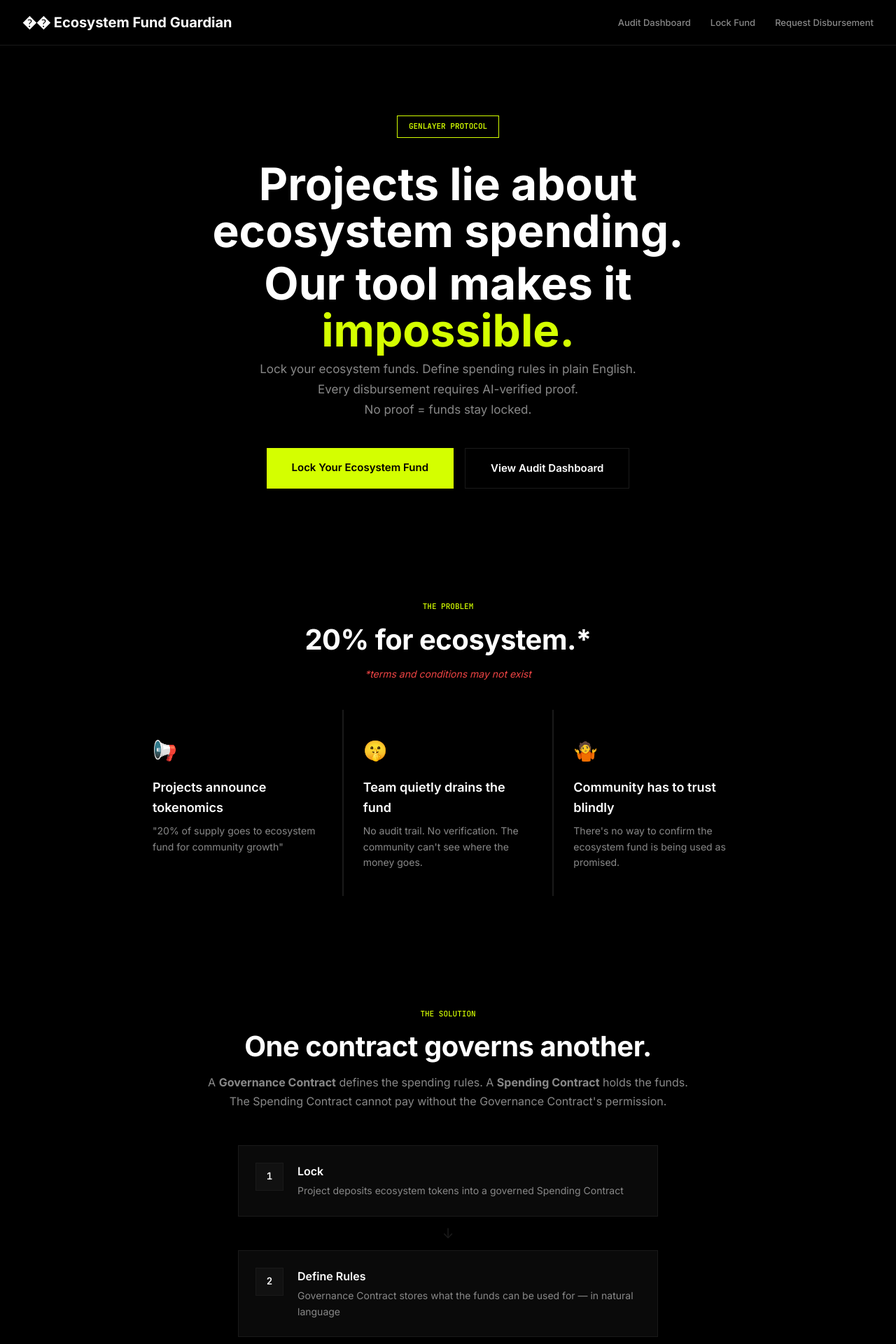
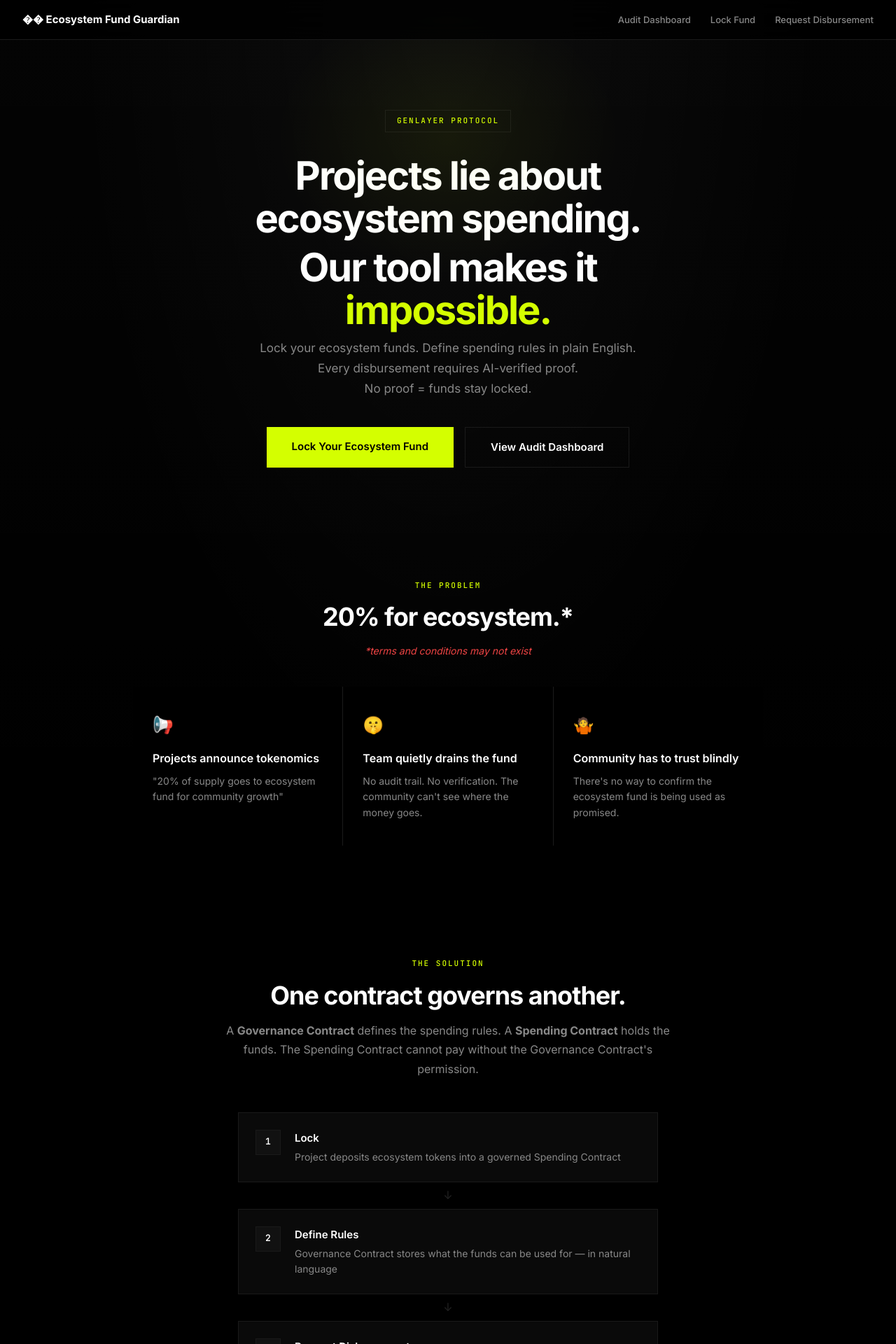
Before and after one commit to latiblack/ecosystem-fund-guardian, a React (Vite) app in the folder frontend/: page / in a window 1280 px wide. Shown: the top 1920 px of the page at 70% size. Built offline with nearby package versions, Linux system fonts and the light colour scheme; no server answers.

Commit message:
style: Inter + JetBrains Mono only, white gradient bg, lemon accent

```diff
--- a/frontend/src/index.css
+++ b/frontend/src/index.css
@@ -10,7 +10,6 @@
   --green: #d4ff00;
   --red: #ef4444;
   --yellow: #eab308;
-  --font-heading: 'Inter', sans-serif;
   --font-body: 'Inter', -apple-system, BlinkMacSystemFont, sans-serif;
   --font-mono: 'JetBrains Mono', 'Fira Code', monospace;
 }
@@ -31,6 +30,11 @@ body {
 
 .app {
   min-height: 100vh;
+  background:
+    radial-gradient(ellipse 60% 40% at 50% 0%, rgba(255, 255, 255, 0.04) 0%, transparent 70%),
+    radial-gradient(ellipse 80% 50% at 50% 100%, rgba(255, 255, 255, 0.02) 0%, transparent 60%),
+    linear-gradient(180deg, rgba(255, 255, 255, 0.015) 0%, transparent 30%),
+    var(--bg);
 }
 
 /* Navbar */
@@ -40,21 +44,19 @@ body {
   justify-content: space-between;
   padding: 16px 32px;
   border-bottom: 1px solid var(--border);
-  background: var(--bg);
+  background: rgba(0, 0, 0, 0.8);
   position: sticky;
   top: 0;
   z-index: 50;
-  backdrop-filter: blur(12px);
+  backdrop-filter: blur(20px);
 }
 
 .logo {
-  font-family: var(--font-heading);
-  font-size: 20px;
+  font-family: var(--font-body);
+  font-size: 15px;
   font-weight: 700;
   color: var(--text);
   text-decoration: none;
-
-
 }
 
 .nav-links {
@@ -68,8 +70,6 @@ body {
   font-size: 13px;
   font-weight: 500;
   transition: color 0.2s;
-
-
 }
 
 .nav-links a:hover {
@@ -102,28 +102,40 @@ body {
   padding: 100px 32px 80px;
   max-width: 900px;
   margin: 0 auto;
+  position: relative;
+}
+
+.hero::before {
+  content: '';
+  position: absolute;
+  top: -60px;
+  left: 50%;
+  transform: translateX(-50%);
+  width: 500px;
+  height: 400px;
+  background: radial-gradient(ellipse, rgba(212, 255, 0, 0.06) 0%, transparent 70%);
+  pointer-events: none;
 }
 
 .hero-badge {
   display: inline-block;
   padding: 6px 16px;
-  border: 1px solid var(--accent);
+  border: 1px solid var(--border);
+  font-family: var(--font-mono);
   font-size: 11px;
-  font-weight: 600;
-
+  font-weight: 500;
+  letter-spacing: 2px;
   color: var(--accent);
   margin-bottom: 32px;
-  font-family: var(--font-mono);
 }
 
 .hero h1 {
-  font-family: var(--font-heading);
-  font-size: 64px;
+  font-family: var(--font-body);
+  font-size: 56px;
   font-weight: 700;
-  line-height: 1.05;
+  line-height: 1.1;
   margin-bottom: 8px;
-
-
+  letter-spacing: -2px;
 }
 
 .hero-sub {
@@ -141,7 +153,7 @@ body {
 .hero-desc {
   font-size: 17px;
   color: var(--text-dim);
-  max-width: 580px;
+  max-width: 560px;
   margin: 0 auto 40px;
   line-height: 1.7;
 }
@@ -165,26 +177,24 @@ body {
   font-family: var(--font-mono);
   font-size: 11px;
   font-weight: 500;
-
+  letter-spacing: 2px;
   color: var(--accent);
   margin-bottom: 16px;
-
 }
 
 .section h2 {
-  font-family: var(--font-heading);
-  font-size: 40px;
+  font-family: var(--font-body);
+  font-size: 36px;
   font-weight: 700;
   margin-bottom: 16px;
-  letter-spacing: -0.5px;
-
-  line-height: 1.1;
+  letter-spacing: -1px;
+  line-height: 1.15;
 }
 
 .section-desc {
   font-size: 16px;
   color: var(--text-dim);
-  max-width: 700px;
+  max-width: 660px;
   margin: 0 auto 48px;
   line-height: 1.7;
 }
@@ -200,7 +210,7 @@ body {
 .problem-grid {
   display: grid;
   grid-template-columns: repeat(3, 1fr);
-  gap: 2px;
+  gap: 1px;
   max-width: 900px;
   margin: 0 auto;
   background: var(--border);
@@ -213,17 +223,15 @@ body {
 }
 
 .problem-icon {
-  font-size: 28px;
+  font-size: 24px;
   margin-bottom: 16px;
 }
 
 .problem-card h3 {
-  font-family: var(--font-heading);
-  font-size: 18px;
+  font-family: var(--font-body);
+  font-size: 16px;
   font-weight: 600;
   margin-bottom: 8px;
-
-
 }
 
 .problem-card p {
@@ -254,9 +262,9 @@ body {
 }
 
 .flow-num {
-  width: 40px;
-  height: 40px;
-  min-width: 40px;
+  width: 36px;
+  height: 36px;
+  min-width: 36px;
   background: var(--bg-input);
   border: 1px solid var(--border);
   display: flex;
@@ -264,7 +272,7 @@ body {
   justify-content: center;
   font-family: var(--font-mono);
   font-weight: 600;
-  font-size: 14px;
+  font-size: 13px;
 }
 
 .flow-step.highlight .flow-num {
@@ -274,12 +282,10 @@ body {
 }
 
 .flow-content h3 {
-  font-family: var(--font-heading);
-  font-size: 16px;
+  font-family: var(--font-body);
+  font-size: 15px;
   font-weight: 600;
   margin-bottom: 4px;
-
-
 }
 
 .flow-content p {
@@ -289,16 +295,16 @@ body {
 
 .flow-arrow {
   text-align: center;
-  color: var(--border);
-  font-size: 20px;
-  padding: 8px 0;
+  color: #222;
+  font-size: 16px;
+  padding: 6px 0;
 }
 
 /* Feature grid */
 .feature-grid {
   display: grid;
   grid-template-columns: repeat(2, 1fr);
-  gap: 2px;
+  gap: 1px;
   max-width: 800px;
   margin: 0 auto;
   background: var(--border);
@@ -311,12 +317,10 @@ body {
 }
 
 .feature-card h3 {
-  font-family: var(--font-heading);
-  font-size: 16px;
+  font-family: var(--font-body);
+  font-size: 15px;
   font-weight: 600;
   margin-bottom: 8px;
-
-
 }
 
 .feature-card p {
@@ -329,7 +333,7 @@ body {
 .usecase-grid {
   display: grid;
   grid-template-columns: repeat(4, 1fr);
-  gap: 2px;
+  gap: 1px;
   max-width: 1000px;
   margin: 0 auto;
   background: var(--border);
@@ -342,13 +346,11 @@ body {
 }
 
 .usecase-card h3 {
-  font-family: var(--font-heading);
-  font-size: 15px;
+  font-family: var(--font-body);
+  font-size: 14px;
   font-weight: 600;
   margin-bottom: 8px;
   color: var(--accent);
-
-
 }
 
 .usecase-card p {
@@ -362,20 +364,35 @@ body {
   text-align: center;
   padding: 100px 32px;
   border-top: 1px solid var(--border);
+  position: relative;
+}
+
+.cta-section::before {
+  content: '';
+  position: absolute;
+  top: 0;
+  left: 50%;
+  transform: translateX(-50%);
+  width: 400px;
+  height: 300px;
+  background: radial-gradient(ellipse, rgba(212, 255, 0, 0.05) 0%, transparent 70%);
+  pointer-events: none;
 }
 
 .cta-section h2 {
-  font-family: var(--font-heading);
-  font-size: 48px;
+  font-family: var(--font-body);
+  font-size: 40px;
   font-weight: 700;
   margin-bottom: 16px;
-
+  letter-spacing: -1.5px;
+  position: relative;
 }
 
 .cta-section p {
   font-size: 18px;
   color: var(--text-dim);
   margin-bottom: 32px;
+  position: relative;
 }
 
 /* Footer */
@@ -385,13 +402,13 @@ body {
   border-top: 1px solid var(--border);
   font-size: 13px;
   color: var(--text-dim);
-
 }
 
 .footer-sub {
+  font-family: var(--font-mono);
   font-size: 11px;
   margin-top: 4px;
-  color: #444;
+  color: #333;
 }
 
 /* ──────────────────────────────────────────────
@@ -403,34 +420,31 @@ body {
   background: var(--bg-card);
   border: 1px solid var(--border);
   padding: 24px;
-  margin-bottom: 2px;
+  margin-bottom: 1px;
 }
 
 .card h2 {
-  font-family: var(--font-heading);
-  font-size: 20px;
+  font-family: var(--font-body);
+  font-size: 16px;
   font-weight: 600;
   margin-bottom: 16px;
-
-
 }
 
 .card h3 {
-  font-family: var(--font-heading);
-  font-size: 14px;
-  font-weight: 600;
+  font-family: var(--font-mono);
+  font-size: 11px;
+  font-weight: 500;
   margin-bottom: 12px;
   color: var(--text-dim);
-
-
+  letter-spacing: 1px;
 }
 
 /* Stats row */
 .stats {
   display: grid;
   grid-template-columns: repeat(auto-fit, minmax(180px, 1fr));
-  gap: 2px;
-  margin-bottom: 2px;
+  gap: 1px;
+  margin-bottom: 1px;
   background: var(--border);
 }
 
@@ -443,17 +457,18 @@ body {
 .stat .label {
   font-family: var(--font-mono);
   font-size: 10px;
-
-
+  text-transform: uppercase;
+  letter-spacing: 1.5px;
   color: var(--text-dim);
   margin-bottom: 4px;
   font-weight: 500;
 }
 
 .stat .value {
-  font-family: var(--font-heading);
+  font-family: var(--font-body);
   font-size: 32px;
   font-weight: 700;
+  letter-spacing: -1px;
 }
 
 .stat .value.green {
@@ -487,8 +502,7 @@ body {
   color: var(--text-dim);
   font-weight: 500;
   font-size: 10px;
-
-
+  letter-spacing: 1.5px;
 }
 
 /* Status badges */
@@ -498,8 +512,7 @@ body {
   font-family: var(--font-mono);
   font-size: 10px;
   font-weight: 600;
-
-
+  letter-spacing: 0.5px;
 }
 
 .badge.verified {
@@ -539,8 +552,7 @@ body {
   font-weight: 500;
   margin-bottom: 6px;
   color: var(--text-dim);
-
-
+  letter-spacing: 1.5px;
 }
 
 .form-group input,
@@ -572,15 +584,13 @@ body {
   display: inline-block;
   padding: 12px 28px;
   border: none;
-  font-family: var(--font-heading);
+  font-family: var(--font-body);
   font-size: 14px;
   font-weight: 600;
   cursor: pointer;
   transition: all 0.2s;
   text-decoration: none;
   text-align: center;
-
-
 }
 
 .btn-primary {
@@ -615,22 +625,23 @@ body {
 
 .btn-small {
   padding: 8px 16px;
-  font-size: 11px;
+  font-size: 12px;
 }
 
 /* Campaign selector */
 .campaign-selector {
   display: flex;
-  gap: 2px;
+  gap: 1px;
   align-items: center;
   margin-bottom: 24px;
+  background: var(--border);
 }
 
 .campaign-selector input {
   flex: 1;
   padding: 12px 14px;
   background: var(--bg-input);
-  border: 1px solid var(--border);
+  border: none;
   color: var(--text);
   font-size: 14px;
   font-family: var(--font-body);
@@ -648,6 +659,7 @@ body {
   color: var(--text-dim);
   max-height: 200px;
   overflow-y: auto;
+  line-height: 1.7;
 }
 
 /* Toast */
```
